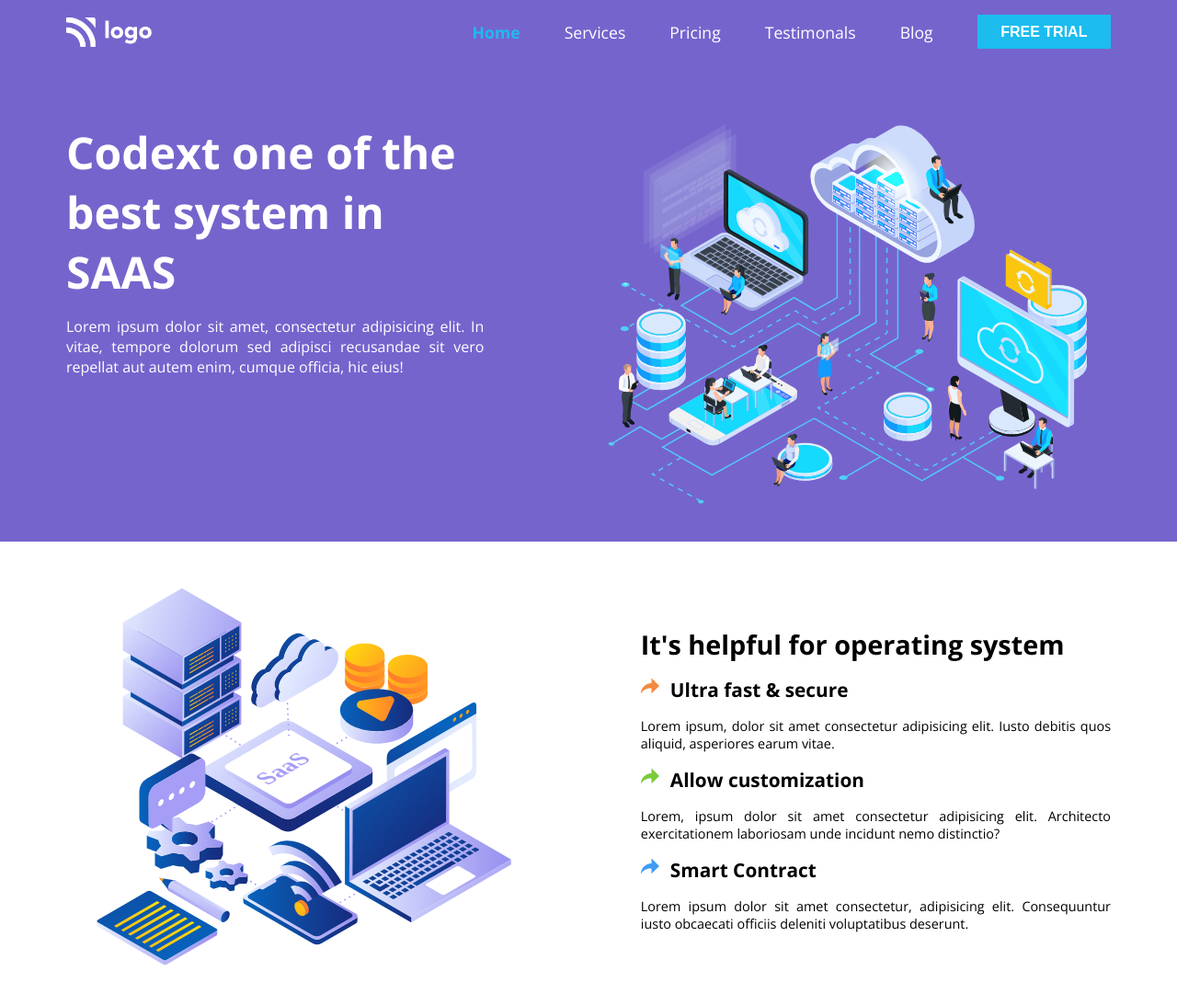
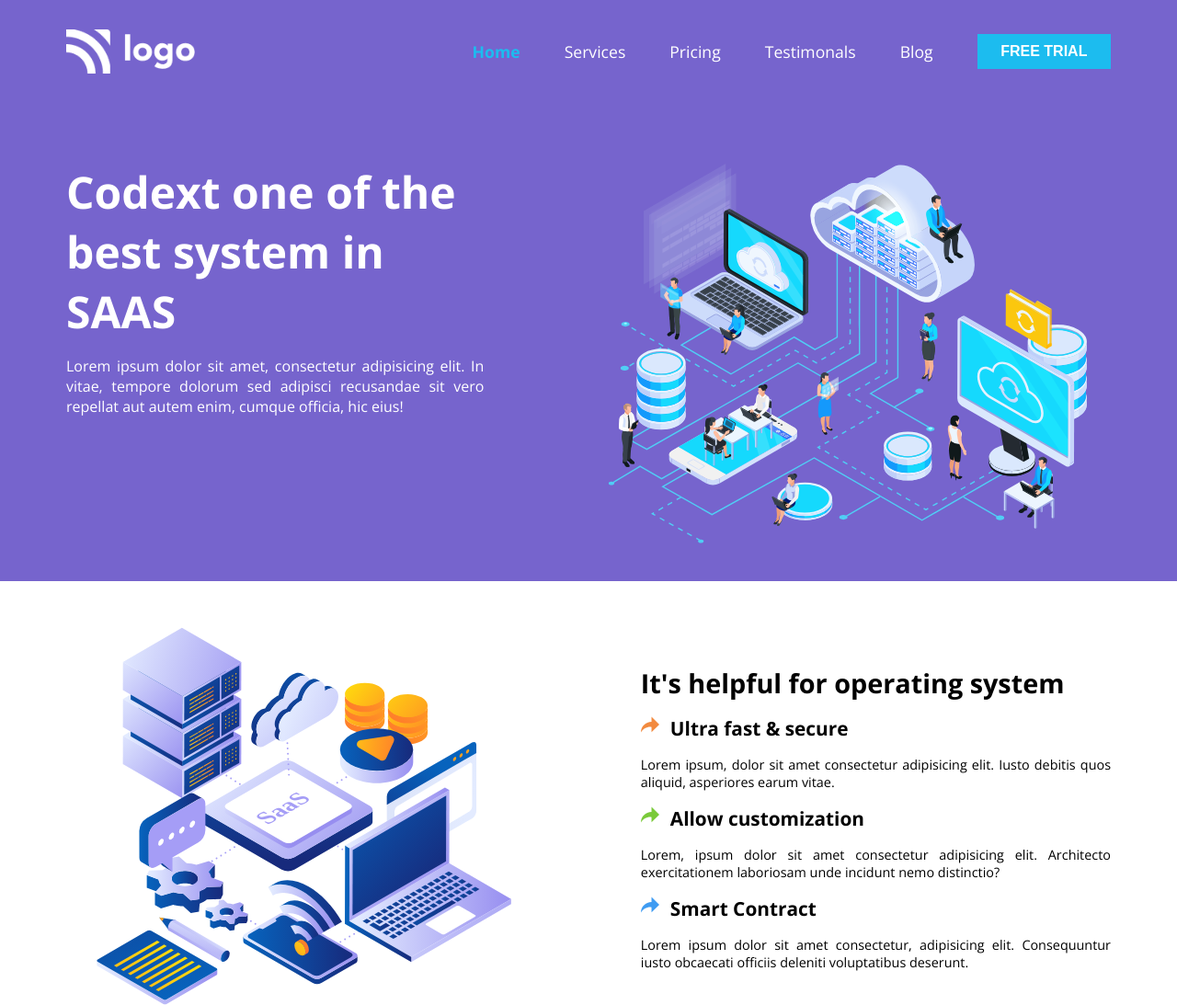
Before and after one commit to ThanushSiva/13-SAAS-Landing-Page, a plain HTML site: page index.html in a window 1280 px wide. Shown: the top 1093 px of the page at 92% size. Drawn offline with nearby package versions, Linux system fonts and the light colour scheme.

Commit message:
fixed navbar

```diff
--- a/style.css
+++ b/style.css
@@ -301,6 +301,12 @@ li p{
     background-color: var(--secondary);
     border: 0;
   }
+  .navbar{
+    padding-block: 2rem;
+  }
+  .logo{
+    height: 3rem;
+  }
 }
 
 /* xl */
```
